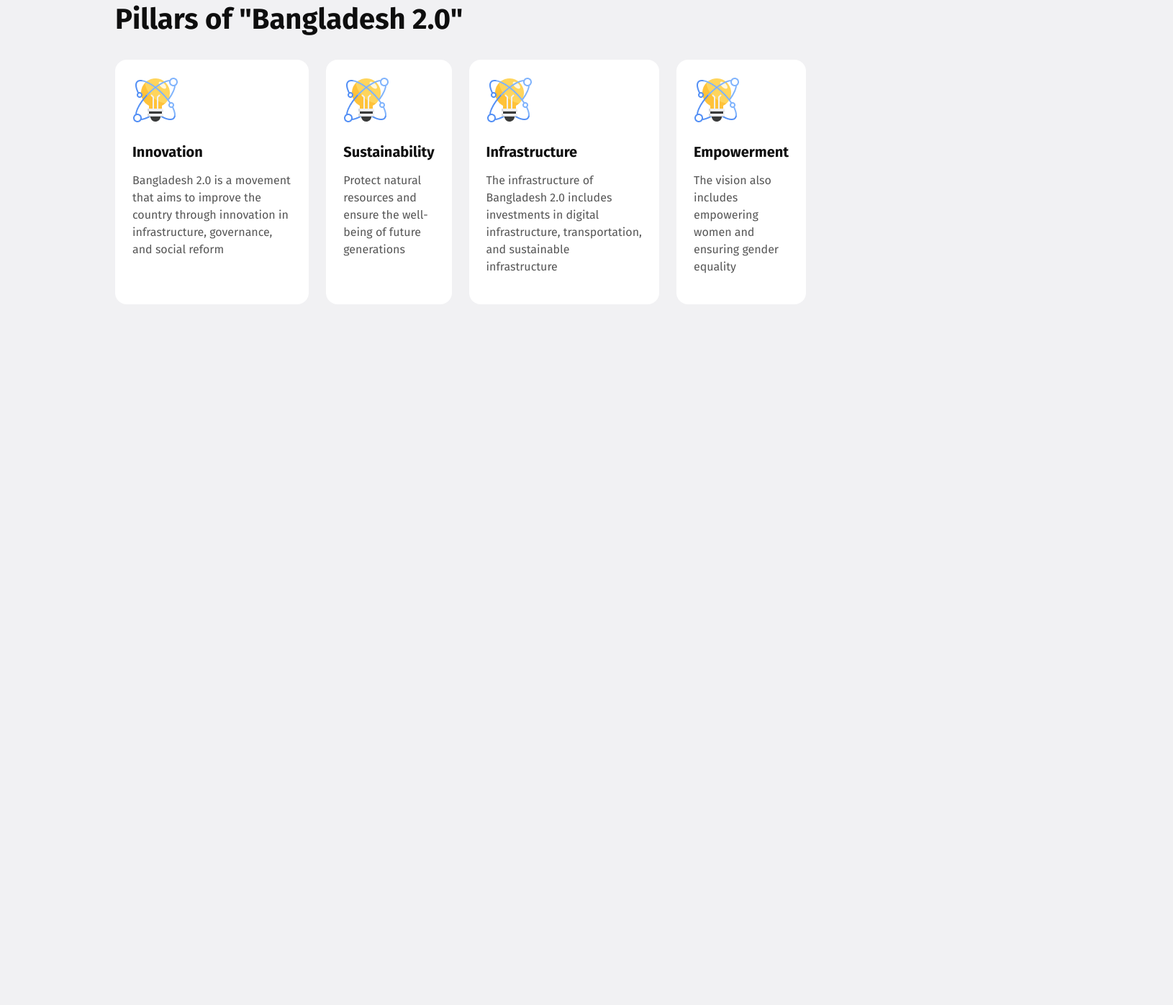
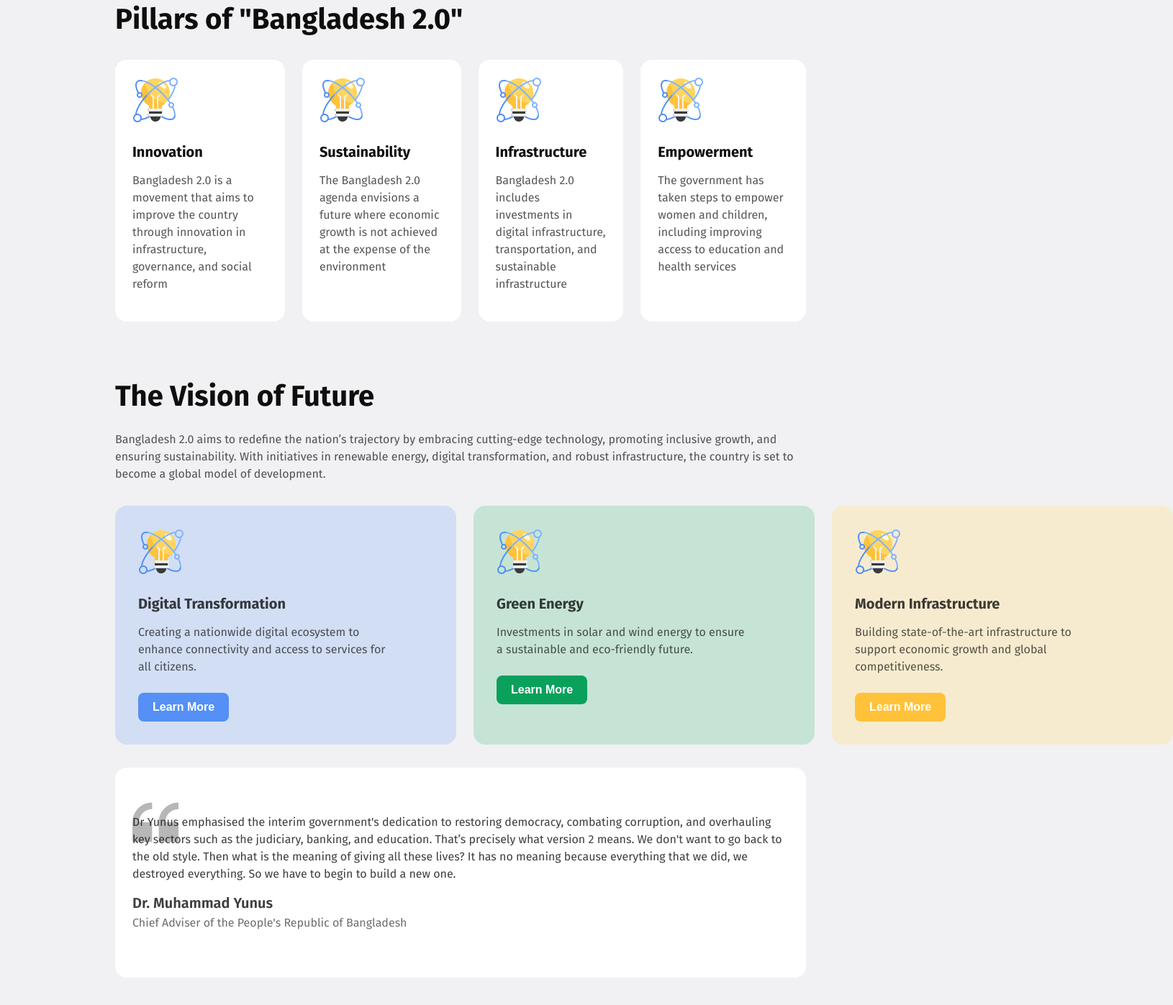
Before and after one commit to hamadismail/july-36, a plain HTML site: page index.html in a window 1280 px wide. Shown: the part 1052-2449 px from the top of the page at 72% size, 1630 px wide, since content can reach past the window. Before the commit the page ends 1555 px from the top, so only its background shows below. Drawn offline with Linux system fonts and the light colour scheme.

Commit message:
vision-section-complete

```diff
--- a/css/style.css
+++ b/css/style.css
@@ -103,3 +103,72 @@ section {
   line-height: 24px;
   color: rgba(14, 14, 14, 0.7);
 }
+
+/* Vision Section */
+.vision h1 {
+  font-size: 40px;
+  font-weight: bold;
+  color: #0e0e0e;
+  margin-bottom: 24px;
+}
+.vision .bdvision {
+  font-size: 16px;
+  line-height: 24px;
+  color: rgba(14, 14, 14, 0.7);
+  margin-bottom: 32px;
+}
+.vision .card-container {
+  display: flex;
+  gap: 24px;
+  margin-bottom: 32px;
+}
+.vision .card-container .card {
+  padding: 32px;
+  border-radius: 16px;
+  min-width: 410px;
+}
+.vision .card-container .card h6 {
+  font-size: 20px;
+  font-weight: bold;
+  color: rgba(14, 14, 14, 0.8);
+  margin-top: 24px;
+  margin-bottom: 12px;
+}
+.vision .card-container .card p {
+  font-size: 16px;
+  line-height: 24px;
+  color: rgba(14, 14, 14, 0.7);
+  max-width: 346px;
+  margin-bottom: 24px;
+}
+.vision .card-container .card button {
+  border-radius: 8px;
+  padding: 11px 20px;
+  color: #ffffff;
+  font-size: 16px;
+  font-weight: 600;
+  border: none;
+}
+.vision .quote {
+  padding: 48px 24px;
+  position: relative;
+  background-color: #ffffff;
+  border-radius: 16px;
+}
+.vision .quote img {
+  position: absolute;
+  top: 15%;
+}
+.vision .quote p {
+  font-size: 16px;
+  line-height: 24px;
+  color: rgba(14, 14, 14, 0.8);
+}
+.vision .quote h6 {
+  font-size: 20px;
+  line-height: 24px;
+  font-weight: 600;
+  color: rgba(14, 14, 14, 0.8);
+  margin-top: 12px;
+  margin-bottom: -12px;
+}
--- a/index.html
+++ b/index.html
@@ -38,27 +38,81 @@
             <img src="assets/card-icon.png" alt="card icon" />
             <h6>Sustainability</h6>
             <p>
-              Protect natural resources and ensure the well-being of future
-              generations
+              The Bangladesh 2.0 agenda envisions a future where economic growth
+              is not achieved at the expense of the environment
             </p>
           </div>
           <div class="pillar">
             <img src="assets/card-icon.png" alt="card icon" />
             <h6>Infrastructure</h6>
             <p>
-              The infrastructure of Bangladesh 2.0 includes investments in
-              digital infrastructure, transportation, and sustainable
-              infrastructure
+              Bangladesh 2.0 includes investments in digital infrastructure,
+              transportation, and sustainable infrastructure
             </p>
           </div>
           <div class="pillar">
             <img src="assets/card-icon.png" alt="card icon" />
             <h6>Empowerment</h6>
             <p>
-              The vision also includes empowering women and ensuring gender
-              equality
+              The government has taken steps to empower women and children,
+              including improving access to education and health services
             </p>
           </div>
+        </div>
+      </section>
+      <section class="vision">
+        <h1>The Vision of Future</h1>
+        <p class="bdvision">
+          Bangladesh 2.0 aims to redefine the nation’s trajectory by embracing
+          cutting-edge technology, promoting inclusive growth, and ensuring
+          sustainability. With initiatives in renewable energy, digital
+          transformation, and robust infrastructure, the country is set to
+          become a global model of development.
+        </p>
+        <div class="card-container">
+          <div class="card" style="background-color: rgba(84, 144, 245, 0.2)">
+            <img src="assets/card-icon.png" alt="" />
+            <h6>Digital Transformation</h6>
+            <p>
+              Creating a nationwide digital ecosystem to enhance connectivity
+              and access to services for all citizens.
+            </p>
+            <button style="background-color: #5490f5">Learn More</button>
+          </div>
+          <div class="card" style="background-color: #c6e4d6">
+            <img src="assets/card-icon.png" alt="" />
+            <h6>Green Energy</h6>
+            <p>
+              Investments in solar and wind energy to ensure a sustainable and
+              eco-friendly future.
+            </p>
+            <button style="background-color: #09a15c">Learn More</button>
+          </div>
+          <div class="card" style="background-color: rgb(247, 235, 207)">
+            <img src="assets/card-icon.png" alt="" />
+            <h6>Modern Infrastructure</h6>
+            <p>
+              Building state-of-the-art infrastructure to support economic
+              growth and global competitiveness.
+            </p>
+            <button style="background-color: #ffc239">Learn More</button>
+          </div>
+        </div>
+        <div class="quote">
+          <img src="assets/quote-bg.png" alt="" />
+          <p>
+            Dr Yunus emphasised the interim government's dedication to restoring
+            democracy, combating corruption, and overhauling key sectors such as
+            the judiciary, banking, and education. That’s precisely what version
+            2 means. We don't want to go back to the old style. Then what is the
+            meaning of giving all these lives? It has no meaning because
+            everything that we did, we destroyed everything. So we have to begin
+            to build a new one.
+          </p>
+          <h6>Dr. Muhammad Yunus</h6>
+          <p style="color: rgba(14, 14, 14, 0.6)">
+            Chief Adviser of the People's Republic of Bangladesh
+          </p>
         </div>
       </section>
     </main>
```
